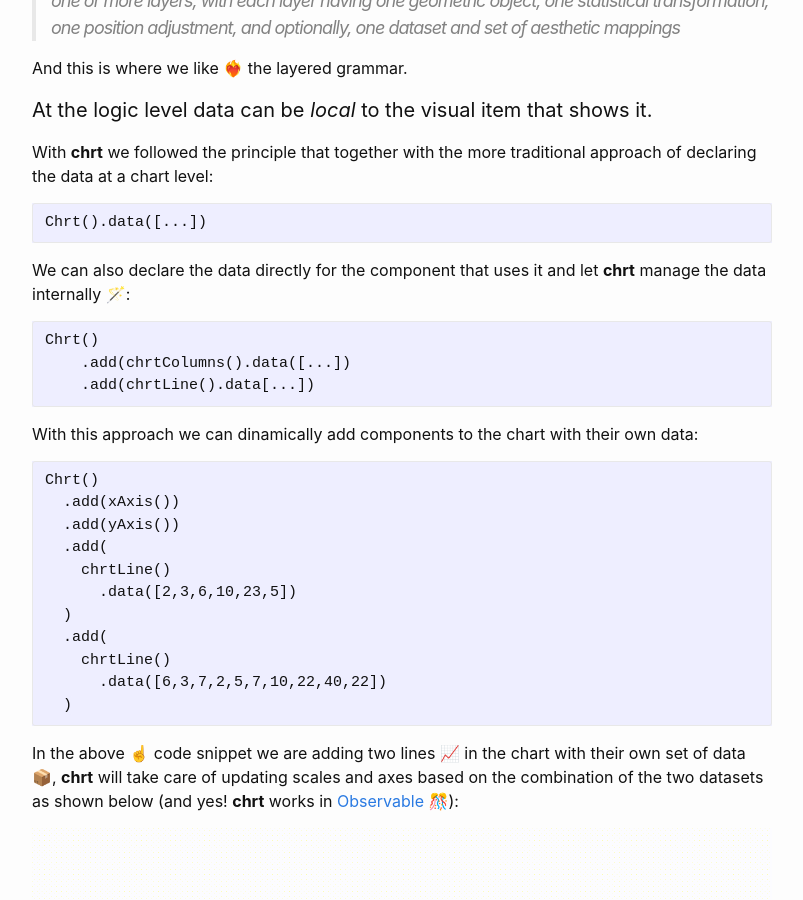
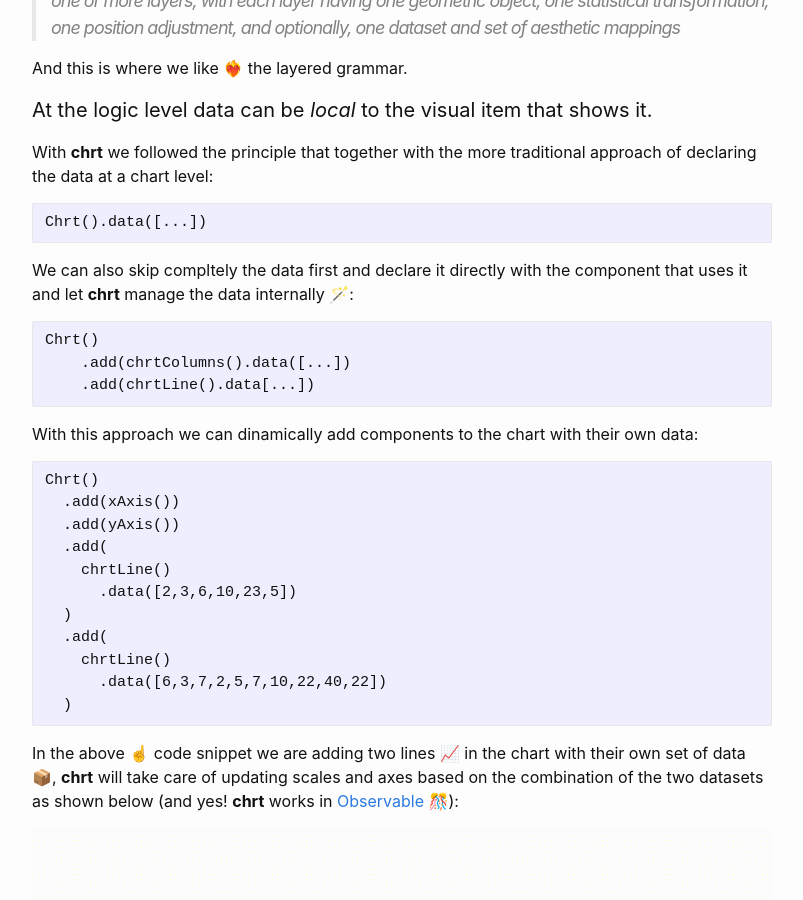
Before and after one commit to chrt-io/blog, a Jekyll site: the page built from _posts/2021-03-03-should-data-be-global.md, in a window 1280 px wide and 900 px high, scrolled down 357 px. Shown: the whole window, without its empty margins (238-1041 px from the left). Built offline with Jekyll 4.4.1, drawn with Linux system fonts in a browser that asks for light colours.

Commit message:
Update from Forestry.io carlo zapponi updated _posts/2021-03-03-should-data-be-global.md

```diff
--- a/_posts/2021-03-03-should-data-be-global.md
+++ b/_posts/2021-03-03-should-data-be-global.md
@@ -21,7 +21,7 @@
 
     Chrt().data([...])
 
-We can also declare the data directly for the component that uses it and let **chrt** manage the data internally 🪄:
+We can also skip compltely the data first and declare it directly with the component that uses it and let **chrt** manage the data internally 🪄:
 
     Chrt()
         .add(chrtColumns().data([...])
```
